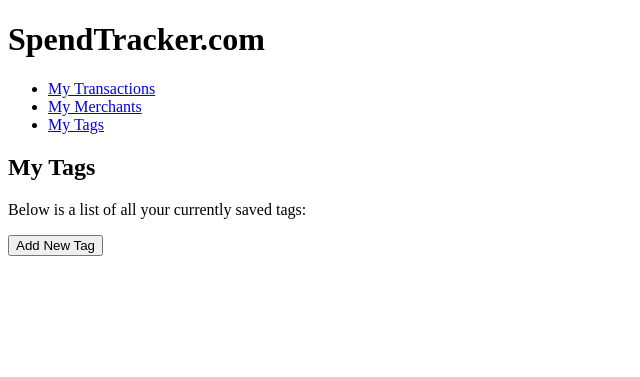
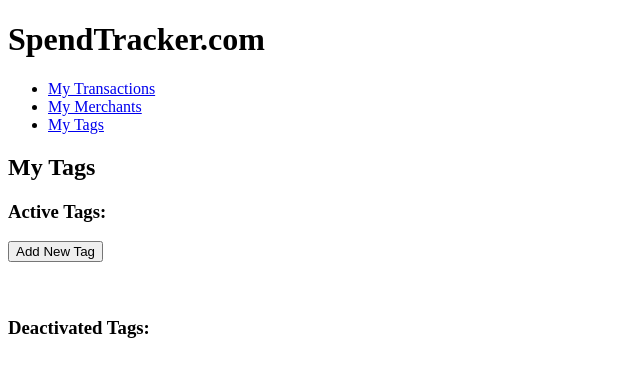
Before and after one commit to robbieferg/spending_tracker_solo_project, a Flask app: page /tags in a window 1280 px wide. Shown: the top 377 px of the page, without its empty margins (0-640 px from the left). Run offline with Flask 2, Linux system fonts and the light colour scheme; data that the repository does not hold is empty.

Commit message:
User can now deactivate and reactivate tags

```diff
--- a/controllers/tags_controller.py
+++ b/controllers/tags_controller.py
@@ -8,7 +8,14 @@ tags_blueprint = Blueprint("tags", __name__)
 @tags_blueprint.route("/tags")
 def tags():
     tags = tag_repository.select_all()
-    return render_template("tags/index.html", tags = tags)
+    active_tags = []
+    deactivated_tags = []
+    for tag in tags:
+        if tag.active == True:
+            active_tags.append(tag)
+        else:
+            deactivated_tags.append(tag)
+    return render_template("tags/index.html", active_tags = active_tags, deactivated_tags = deactivated_tags)
 
 @tags_blueprint.route("/tags/<id>/delete")
 def delete_tag(id):
@@ -33,5 +40,17 @@ def new_tag():
 @tags_blueprint.route("/tags/<id>/edit", methods=['POST'])
 def update_tag(id):
     tag = tag_repository.select(id)
-    tag_repository.update(tag, request.form['name'])
+    tag_repository.update(tag, request.form['name'], tag.active)
     return redirect("/tags")
+
+@tags_blueprint.route("/tags/<id>/deactivate")
+def deactivate_tag(id):
+    tag = tag_repository.select(id)
+    tag_repository.update(tag, tag.name, False)
+    return redirect("/tags")
+
+@tags_blueprint.route("/tags/<id>/reactivate")
+def reactivate_tag(id):
+    tag = tag_repository.select(id)
+    tag_repository.update(tag, tag.name, True)
+    return redirect("/tags")
--- a/repositories/tag_repository.py
+++ b/repositories/tag_repository.py
@@ -2,8 +2,8 @@ from db.run_sql import run_sql
 from models.tag import Tag
 
 def save(tag):
-    sql = "INSERT INTO tags (name) VALUES (%s) RETURNING id"
-    values = [tag.name]
+    sql = "INSERT INTO tags (name, active) VALUES (%s, %s) RETURNING id"
+    values = [tag.name, tag.active]
     results = run_sql(sql, values)
     tag.id = results[0]['id']
     return tag
--- a/templates/tags/index.html
+++ b/templates/tags/index.html
@@ -1,14 +1,22 @@
 {% extends 'base.html' %}
 {% block content %}
 <h2>My Tags</h2>
-<p>Below is a list of all your currently saved tags:</p>
+<h3>Active Tags:</h3>
 <ul>
-    {% for tag in tags %}
-        {{ tag.name }} <form class="delete-form" action="/tags/{{ tag.id }}/delete"> <button>Delete</button></form>
+    {% for tag in active_tags %}
+        {{ tag.name }} <form action="/tags/{{ tag.id }}/deactivate"> <button>Deactivate</button></form>
         <form action="/tags/{{ tag.id }}/edit"><button>Edit</button></form>
         <hr>
     {% endfor %}
 </ul>
 <form action="/tags/add"><button>Add New Tag</button></form>
+<br>
+<br>
+<h3>Deactivated Tags:</h3>
+<ul>
+    {% for tag in deactivated_tags %}
+        {{ tag.name }} <form action="/tags/{{ tag.id }}/delete"> <button>Delete</button></form> <form action="/tags/{{ tag.id }}/reactivate"> <button>Reactivate</button></form>
+    {% endfor %}
+</ul>
 
 {% endblock content %}
```
